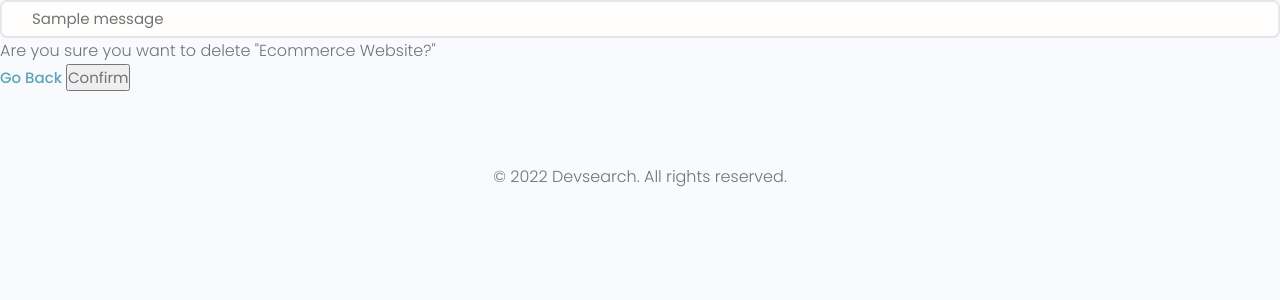
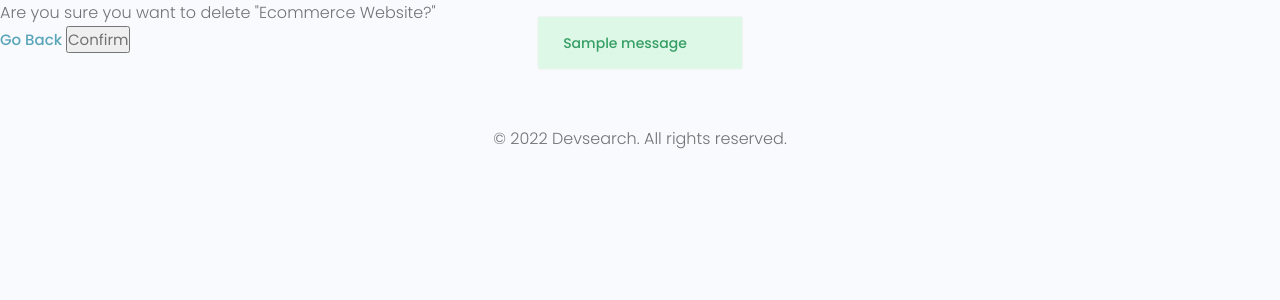
Before and after one commit to alperensamilx/devsearch, a Django app: page /projects/delete-project/157e353b-caa6-41f4-828a-8d50184c3003/ in a window 1280 px wide. Shown: the part 77-377 px from the top of the page. Run offline with Django 4.2, Linux system fonts and the light colour scheme; a user stored in the database is signed in; data comes from the database, SQL or seed files in the repository; both versions use the stored data as it was after the commit; one stand-in notice (Sample message) is shown; some libraries are stand-ins or nearby versions.

Commit message:
alert messages commit

```diff
--- a/templates/main.html
+++ b/templates/main.html
@@ -21,14 +21,16 @@
 <body>
     {% include 'navbar.html' %}
 
+
     {% if messages %}
-        <ul class="messages">
+
         {% for message in messages %}
-                <li{% if message.tags %} class="{{ message.tags }}">{% endif %}
-                    {{ message }}
-                </li>
+            <div class="alert alert--{{ message.tags }}">
+                <p class="alert__message">{{ message }}</p>
+                <button class="alert__close"></button>
+            </div>
         {% endfor %}
-        </ul>
+
     {% endif %}
 
     {% block content %}
@@ -37,4 +39,5 @@
 
     {% include 'footer.html' %}
 </body>
+<script src="{% static 'uikit/app.js' %}"></script>
 </html>
--- a/users/views.py
+++ b/users/views.py
@@ -4,6 +4,7 @@ from django.contrib import messages
 from django.contrib.auth.models import User
 from .models import *
 from .forms import CustomUserCreationForm
+
 
 # Create your views here.
 
@@ -21,7 +22,7 @@ def login_user(request):
         try:
             user = User.objects.get(username=username)
         except:
-            messages.error(request, "The username you entered doesn't belong to an account. Please check your username and try again.")
+            messages.error(request,"The username you entered doesn't belong to an account. Please check your username and try again.")
 
         user = authenticate(request, username=username, password=password)
 
```
Also changed, not shown: db.sqlite3.
